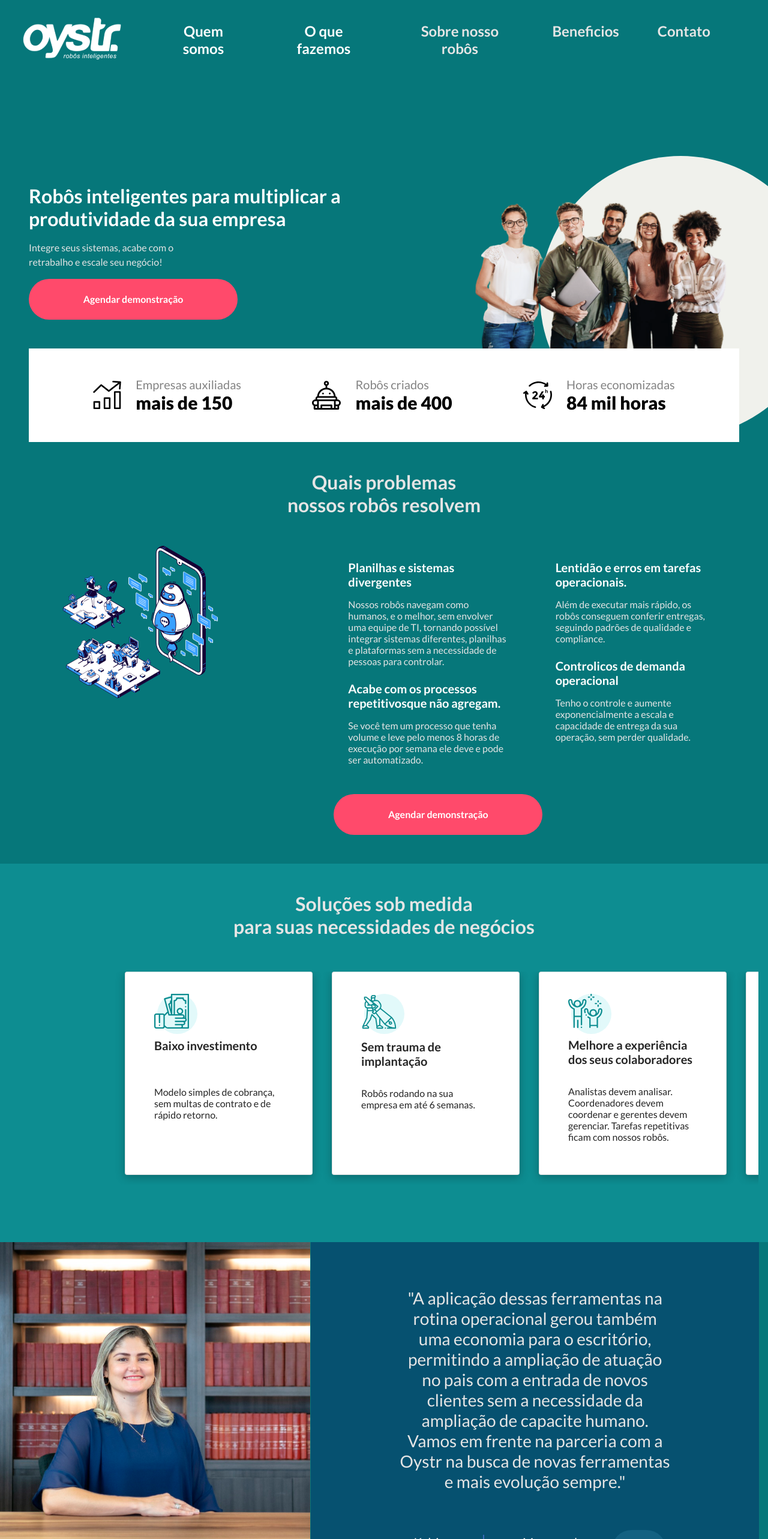
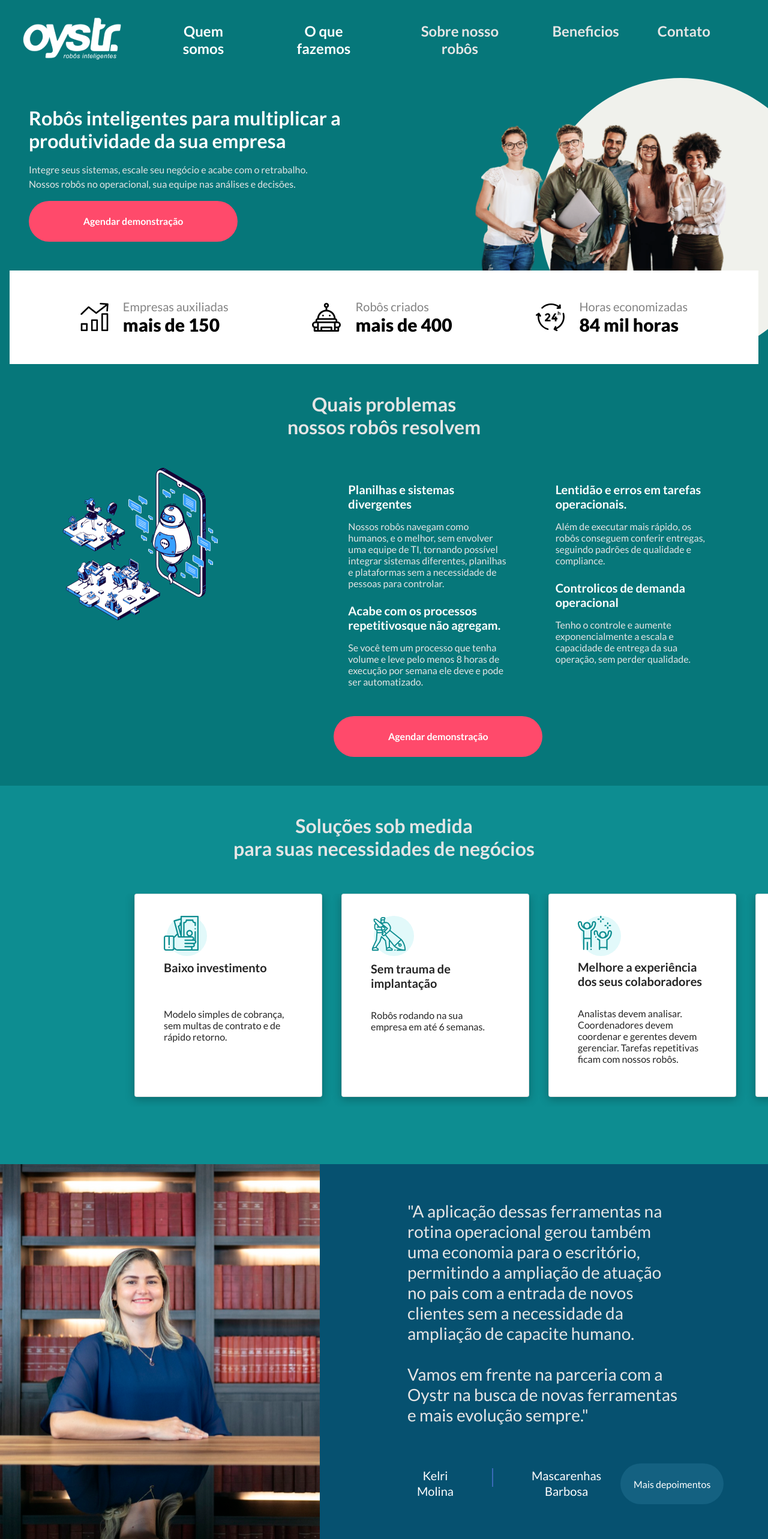
Before and after one commit to luckgoncalves/RPA-Oystr, a React (Create React App) app: page / in a window 1280 px wide. Shown: the top 2566 px of the page at 60% size. Built offline with nearby package versions, Linux system fonts and the light colour scheme.

Commit message:
ajustes responsividade

```diff
--- a/src/components/Header/styles.jsx
+++ b/src/components/Header/styles.jsx
@@ -25,4 +25,8 @@ export const Container = styled.div`
       font-weight: bold;
     }
   }
+
+  @media (max-width: 1366px) {
+    margin-bottom: 0;
+  }
 `;
--- a/src/pages/Rpa/index.jsx
+++ b/src/pages/Rpa/index.jsx
@@ -1,6 +1,5 @@
+import React from 'react'
 import { useState } from 'react'
-import Header from '../../components/Header'
-import Footer from '../../components/Footer'
 import bots from '../../assets/img/Frame.svg'
 import kelri from '../../assets/img/kelri.svg'
 import fotoEquipe from '../../assets/img/foto-equipe.svg'
@@ -14,6 +13,8 @@ import robot from '../../assets/img/robot.svg'
 import time from '../../assets/img/time.svg'
 import ellipse from '../../assets/img/ellipse.svg'
 import play from '../../assets/img/play.svg'
+
+import { Contact, Testmonials, Bots } from './styles'
 
 function Rpa() {
   const cards = [
@@ -31,13 +32,12 @@ function Rpa() {
   ])
   return (
     <>
-      {/* <Header /> */}
       <main>
-       <section id="whatWheDo" className="d-flex flex-column w-100">
-        <div className="d-flex justify-content-center justify-content-lg-between row mx-0">
+       <Bots id="whatWheDo" className="d-flex flex-column w-100">
+        <div className="d-flex justify-content-center justify-content-lg-between row mx-xs-3 mx-md-3 mx-3 mx-lg-0">
           <div className="p-0 p-lg-5 py-5 py-lg-0 text-left col-12 col-lg-6">
             <h2 className="fw-bold mb-3">Robôs inteligentes para multiplicar a produtividade da sua empresa</h2>
-            <p className="fw-400 mb-3" style={{color: '#E5E5E5'}}>Integre seus sistemas, acabe com o <br/>retrabalho e escale seu negócio!</p>
+            <p className="fw-400 mb-3" style={{color: '#E5E5E5'}}>Integre seus sistemas, escale seu negócio e acabe com o retrabalho.<br />Nossos robôs no operacional, sua equipe nas análises e decisões.</p>
             <button className="button-agenda fw-700">Agendar demonstração</button>
           </div>
           <div className="d-none d-lg-inline col-5 pr-0" style={{position: 'relative'}}>
@@ -47,7 +47,7 @@ function Rpa() {
             </div>
           </div>
         </div>
-          <div className="d-flex flex-column flex-lg-row justify-content-around statistic mx-3 mx-md-5 p-5 bg-white">
+          <div className="d-flex flex-column flex-lg-row justify-content-around statistic mx-3 mx-md-3 p-5 bg-white">
             <div className="d-flex align-items-center statistic-card mb-5 mb-lg-0 justify-content-center">
               <div className="statistic-icon">
                 <img src={marketing} alt="Oystr"/>
@@ -76,7 +76,7 @@ function Rpa() {
               </div>
             </div>
           </div>
-      </section>
+      </Bots>
      <section id="aboutRobots" className="my-5" >
         <h2 className="fw-700" style={{color: '#E5E5E5'}}>Quais problemas<br /> nossos robôs resolvem</h2>
         <div className="d-flex row mx-0 my-5 mx-md-5 justify-content-center">
@@ -115,7 +115,7 @@ function Rpa() {
         <div className="w-100">
           <h2 className="fw-700" style={{color: '#E5E5E5'}}>Soluções sob medida<br /> para suas necessidades de negócios</h2>
         </div>
-        <div className="conteiner-card d-flex my-5 px-3 mx-3">
+        <div className="conteiner-card d-flex my-5 px-3 ml-3">
           {cards.map( card =>
             <div className="card mx-3">
               <div className="card-body px-5">
@@ -130,16 +130,16 @@ function Rpa() {
           )}
         </div>
       </section>
-      <section className="d-flex flex-column flex-lg-row row w-100">
+      <Testmonials className="d-flex flex-column flex-lg-row row w-100">
         <div className="p-0 img-depoimento col-12 col-lg-5">
           <img src={kelri} alt="Kelri" />
         </div>
         <div className="d-flex align-items-center justify-content-center flex-column text-depoimento p-5 col-12 col-lg-7">
-          <div className="d-flex align-items-center justify-content-center desc-depoimento mb-5">
+          <div className="text-left d-flex align-items-center justify-content-center desc-depoimento mb-5">
             <p>"A aplicação dessas ferramentas na rotina operacional gerou também uma economia para o escritório, permitindo a ampliação de atuação no pais com a entrada de novos clientes sem a necessidade da ampliação de capacite humano.
-            Vamos em frente na parceria com a Oystr na busca de novas ferramentas e mais evolução sempre."</p>
+            <br /><br />Vamos em frente na parceria com a Oystr na busca de novas ferramentas e mais evolução sempre."</p>
           </div>
-          <div style={{width: '70%'}} className="d-flex flex-column flex-lg-row align-items-center justify-content-between">
+          <div className="footer-depoimento d-flex flex-column flex-lg-row align-items-center justify-content-between">
             <div className="d-flex justify-content-between">
               <div className="autor-depoimento mx-3"><span>Kelri Molina</span> </div>
               <div className="mx-5" style={{height: '31px', border: '1px solid #396AB7'}}></div>
@@ -148,7 +148,7 @@ function Rpa() {
             <button className="button-depoimento mx-3 mt-3 mt-lg-0"> Mais depoimentos </button>
           </div>
         </div>
-      </section>
+      </Testmonials>
       <section className="d-flex flex-column justify-content-center align-items-center p-5" style={{background: '#0D8D91'}}>
         <div>
           <h2>Perguntas Frequentes</h2>
@@ -175,18 +175,18 @@ function Rpa() {
           </div>
         </div>
       </section>
-      <section id="contact" className="d-flex flex-column flex-lg-row justify-content-between align-items-center justify-content-center">
+      <Contact id="contact" className="d-flex flex-column flex-lg-row justify-content-between align-items-center justify-content-center">
         <div className="order-1 order-lg-0 p-5 w-100 w-lg-50 text-left d-flex justify-content-center align-items-center">
-          <div className="data-contact">
+          <div className="data-contact mx-auto">
             <h2 className="mb-5 mb-lg-0">Vamos fazer seu negócio<br/> crescer, juntos</h2>
-            <p>Ligue para nós em <b>+55(41) 9 9235-0918</b></p>
+            <p>Clique abaixo e vamos conversar!</p>
             <button className="button-contato mt-5 mt-lg-0">Fale conosco pelo WhatsApp</button>
           </div>
         </div>
-        <div className="order-0 order-lg-1">
-          <img src={fotoEquipe} className="w-100" alt="Equipe Oystr."/>
-        </div>
-      </section>
+        <figure className="order-0 order-lg-1 mb-0">
+          <img src={fotoEquipe} alt="Equipe Oystr."/>
+        </figure>
+      </Contact>
       </main>
     </>
   );
--- a/src/pages/Rpa/styles.jsx
+++ b/src/pages/Rpa/styles.jsx
@@ -0,0 +1,82 @@
+import styled from 'styled-components'
+
+export const Contact = styled.section`
+ h2 {
+  font-style: normal;
+  font-weight: bold;
+  font-size: 35px;
+  line-height: 42px;
+
+  margin-bottom: 1.5rem !important;
+  color: #E5E5E5;
+ }
+
+ p {
+  font-style: normal;
+  font-weight: normal;
+  font-size: 28px;
+  line-height: 34px;
+
+  margin-bottom: 3rem;
+  color: #E5E5E5;
+ }
+
+ button {
+  width: 306px;
+  height: 68px;
+ }
+
+ @media (max-width: 1040px) {
+   p {
+    margin-bottom: 1.5rem;
+   }
+
+   figure {
+     width: 100%;
+     img {
+      width: 100%
+     }
+   }
+ }
+`;
+
+export const Testmonials = styled.section`
+  margin: auto;
+  .footer-depoimento, .desc-depoimento{
+    width: 70%;
+
+    @media(max-width: 1200px){
+      width: 100%;
+    }
+  }
+
+  .button-depoimento {
+    min-width: 172px;
+  }
+
+  @media (min-width: 990px) and (max-width: 1230px){
+    .desc-depoimento {
+      p {
+        font-size: 19px;
+      }
+    }
+  }
+
+  @media (min-width: 120px) {
+    .img-depoimento {
+      img {
+        width: 100%;
+      }
+    }
+  }
+`;
+
+export const Bots = styled.section`
+
+
+ & > div:first-child {
+   @media (max-width: 991px) {
+     width:70vw;
+   }
+ }
+`;
```
Also changed, not shown: 11 other files (tests, documents, lock files or other folders).
